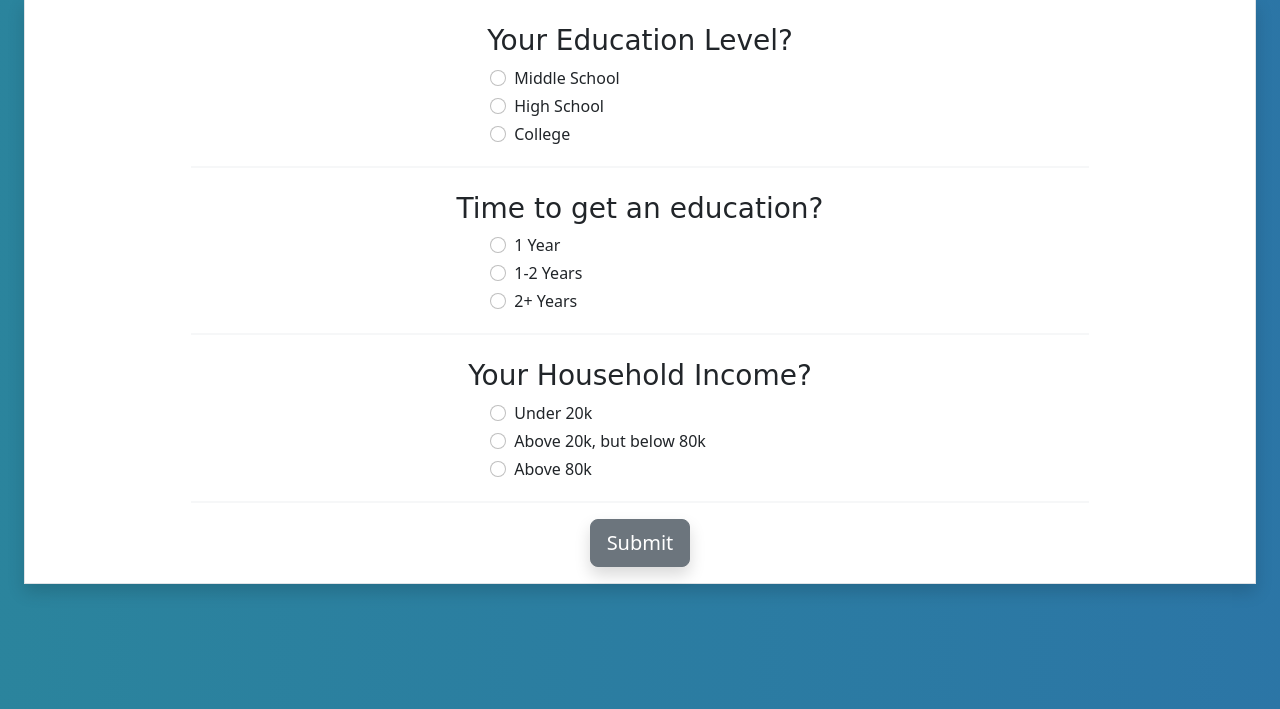
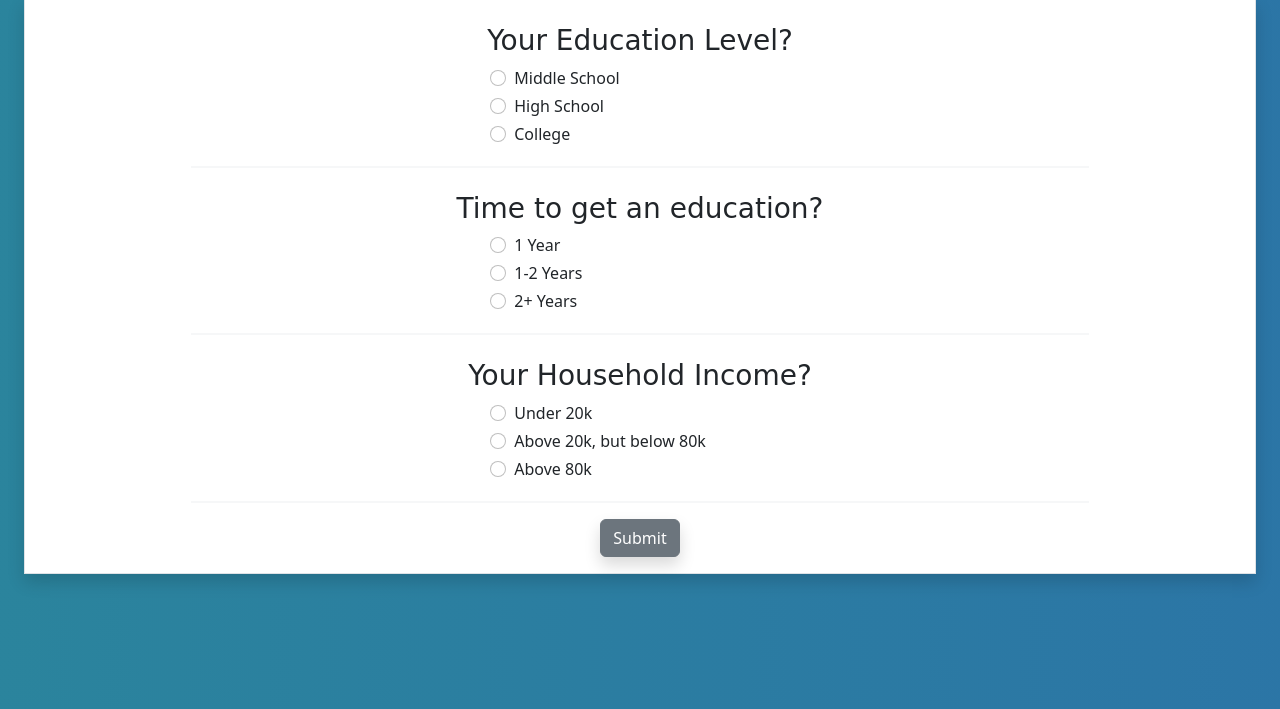
Before and after one commit to rod608/cfg-t3-hackathon, a Flask app: page /quiz in a window 1280 px wide. Shown: the part 91-800 px from the top of the page. Run offline with Flask 2, Linux system fonts and the light colour scheme; some web fonts are replaced.

Commit message:
Smaller submit button

```diff
--- a/templates/index-quiz.html
+++ b/templates/index-quiz.html
@@ -120,7 +120,7 @@
     <hr class="w-75 mx-auto shadow border">
 
     <div class="d-flex justify-content-center">
-        <button type="submit" class="btn btn-secondary mx-auto btn-lg shadow" value="Send Form">Submit</button>
+        <button type="submit" class="btn btn-secondary mx-auto shadow" value="Send Form">Submit</button>
     </div>
 </form>
 <!-- Bootstrap -->
```
